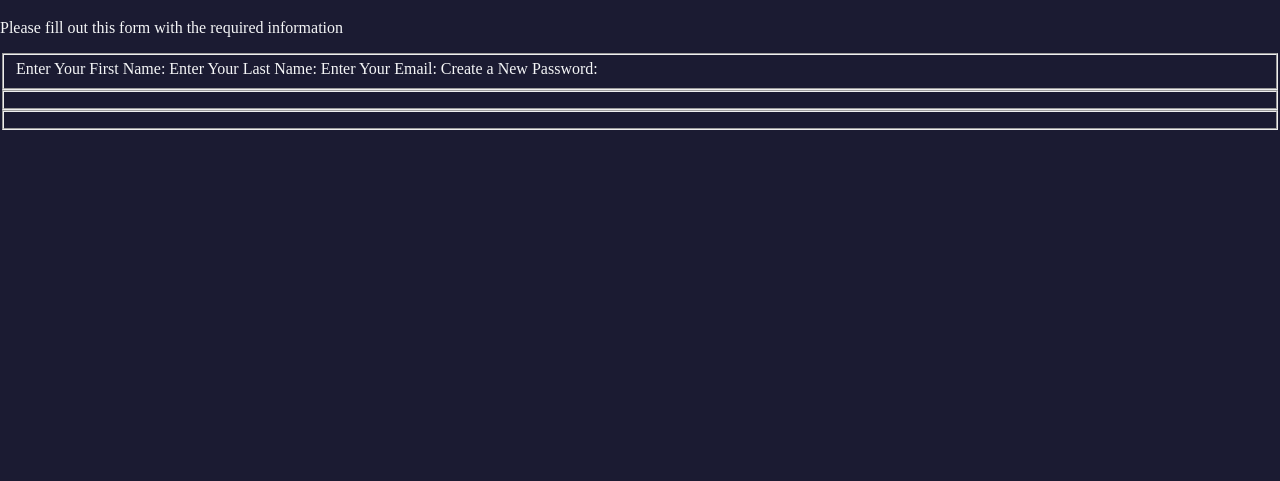
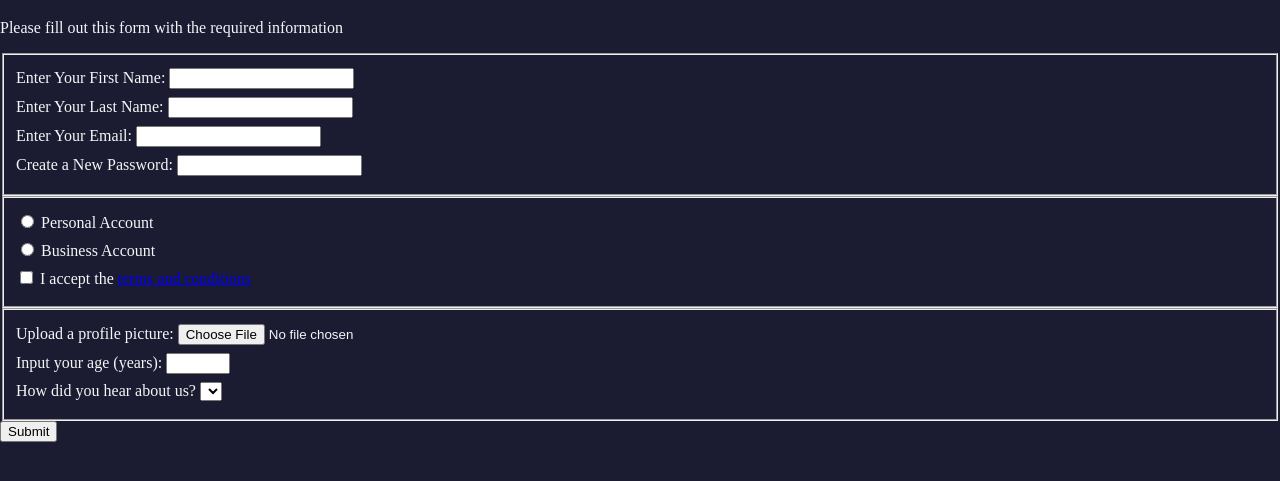
Before and after one commit to tonylasarna/Registration-Form, a plain HTML site: page Index.html in a window 1280 px wide. Shown: the part 61-542 px from the top of the page. Drawn offline with Linux system fonts and the light colour scheme.

Commit message:
up to 33 steps

```diff
--- a/Index.html
+++ b/Index.html
@@ -10,13 +10,32 @@
     <p>Please fill out this form with the required information</p>
     <form action='https://register-demo.freecodecamp.org'>
       <fieldset>
-        <label>Enter Your First Name:</label>
-        <label>Enter Your Last Name:</label>
-        <label>Enter Your Email:</label>
-        <label>Create a New Password:</label>
+        <label for="first-name">Enter Your First Name: <input id="first-name" type="text" required /></label>
+        <label for="last-name">Enter Your Last Name: <input id="last-name" type="text" required /></label>
+        <label for="email">Enter Your Email: <input id="email" type="email" required /></label>
+        <label for="new-password">Create a New Password: <input id="new-password" type="password" pattern="[a-z0-5]{8,}" required /></label>
       </fieldset>
-      <fieldset></fieldset>
-      <fieldset></fieldset>
+      <fieldset>
+        <label for="personal-account"><input id="personal-account" type="radio" name="account-type" /> Personal Account</label>
+        <label for="business-account"><input id="business-account" type="radio" name="account-type" /> Business Account</label>
+        <label for="terms-and-conditions">
+          <input id="terms-and-conditions" type="checkbox" required /> I accept the <a href="https://www.freecodecamp.org/news/terms-of-service/">terms and conditions</a>
+        </label>
+      </fieldset>
+      <fieldset>
+        <label>Upload a profile picture: <input type="file" /></label>
+        <label>Input your age (years): <input type="number" min="13" max="120" /></label>
+        <label>How did you hear about us?
+          <select>
+            <option></option>
+            <option></option>
+            <option></option>
+            <option></option>
+            <option></option>
+          </select>
+        </label>
+      </fieldset>
+      <input type="submit" value="Submit" />
     </form>
   </body>
 </html>
--- a/styles.css
+++ b/styles.css
@@ -1,7 +1,12 @@
 body {
-    width: 100%;
-    height: 100vh;
-    margin: 0;
-    background-color: #1b1b32;
-    color: #f5f6f7
-  }
+  width: 100%;
+  height: 100vh;
+  margin: 0;
+  background-color: #1b1b32;
+  color: #f5f6f7;
+}
+
+label {
+  display: block;
+  margin: 0.5rem 0;
+}
```
